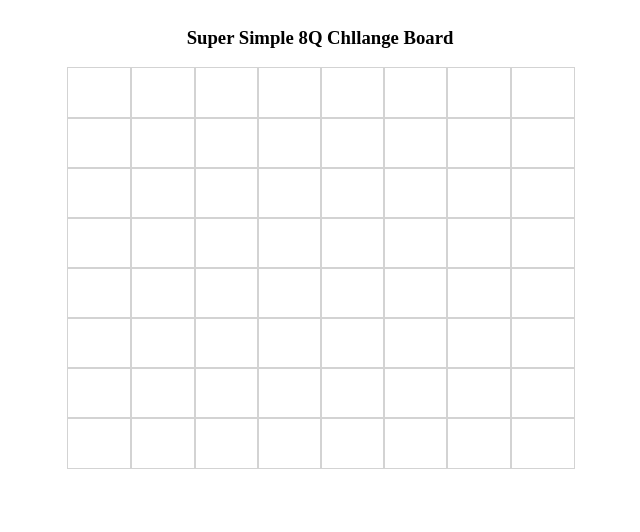
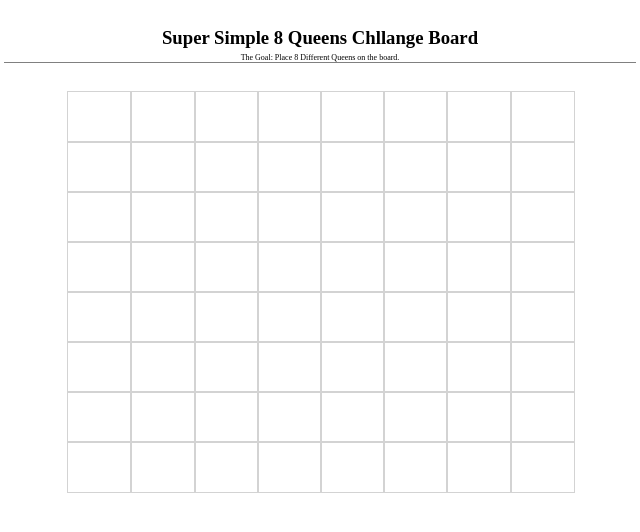
Before and after one commit to YuvalGal2/8Queens-Challange, an Angular app: page / in a window 1280 px wide. Shown: the top 532 px of the page, without its empty margins (320-960 px from the left). Built offline with nearby package versions, Linux system fonts and the light colour scheme.

Commit message:
Small layout changes

```diff
--- a/src/app/board/board.component.css
+++ b/src/app/board/board.component.css
@@ -7,6 +7,24 @@
     text-align: center;
 
 }
+.description {
+    margin-bottom:5px;
+}
+.goal {
+    margin-top:0px;
+    font-size:0.5rem;
+    border-bottom:1px solid gray;
+
+}
+.messages {
+    background-color:#2d3436;
+    margin-bottom:100px;
+    margin-top:10px;
+    font-size:0.8rem;
+    color:white;
+    font-weight: 400;
+    border-radius:2px;
+}
 p {
     line-height: 1;
 }
@@ -14,4 +32,10 @@ p {
     .board-warpper{
         width: 50%;
     }
+    .messages {
+        width:80%;
+        margin:auto;
+        margin-top:10px;
+        margin-bottom:10px;
+    }
 }
--- a/src/app/board/board.component.html
+++ b/src/app/board/board.component.html
@@ -1,5 +1,6 @@
 <div class="board-warpper">
-    <h3>Super Simple 8Q Chllange Board</h3>
+    <h3 class="description">Super Simple 8 Queens Chllange Board</h3>
+    <p class="goal">The Goal: Place 8 Different Queens on the board.</p>
     <div class="messages">
             <div class="won" *ngIf=" gameStatus === 1" >
                     <p>Well Done, <b>You solved the Chllange</b></p>
--- a/src/app/board/row/col/col.component.css
+++ b/src/app/board/row/col/col.component.css
@@ -5,6 +5,7 @@
     text-align: center;
 }
 
+
 img {
     width:100%;
     display: block;
```
